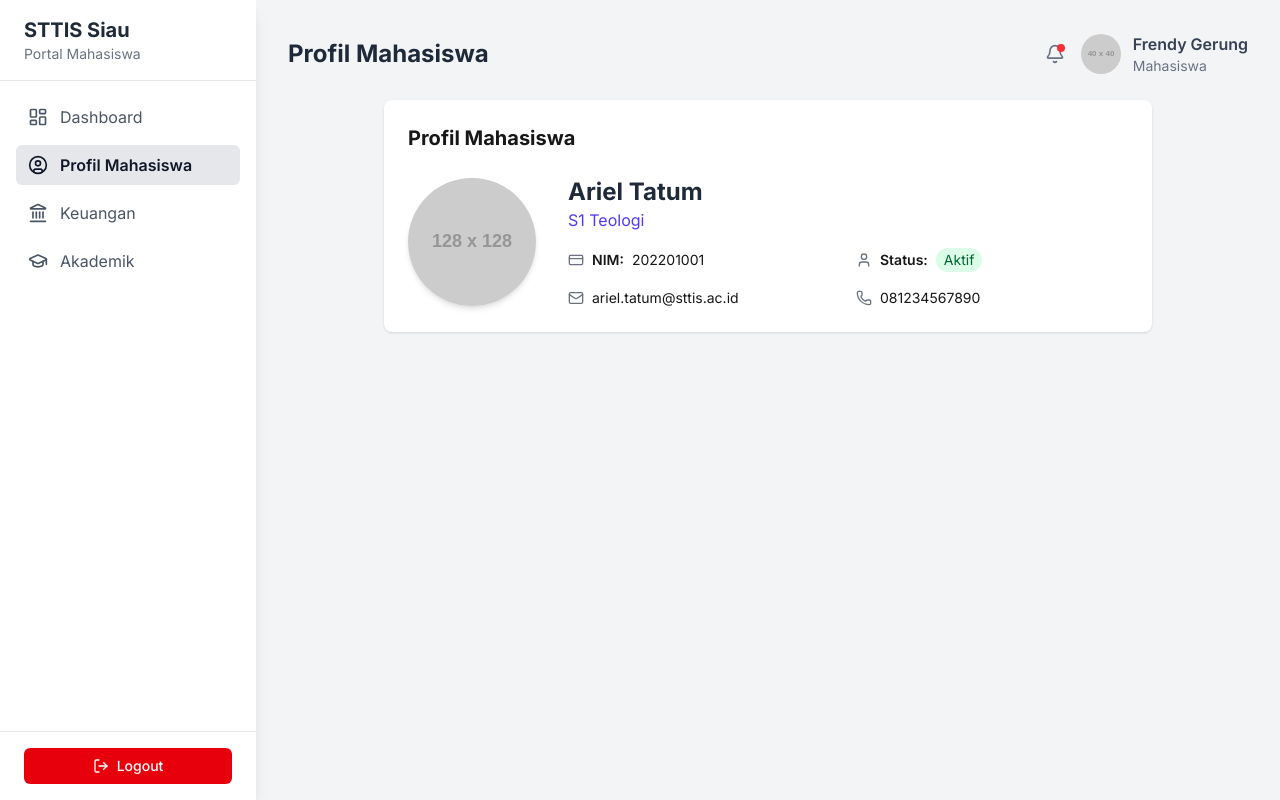
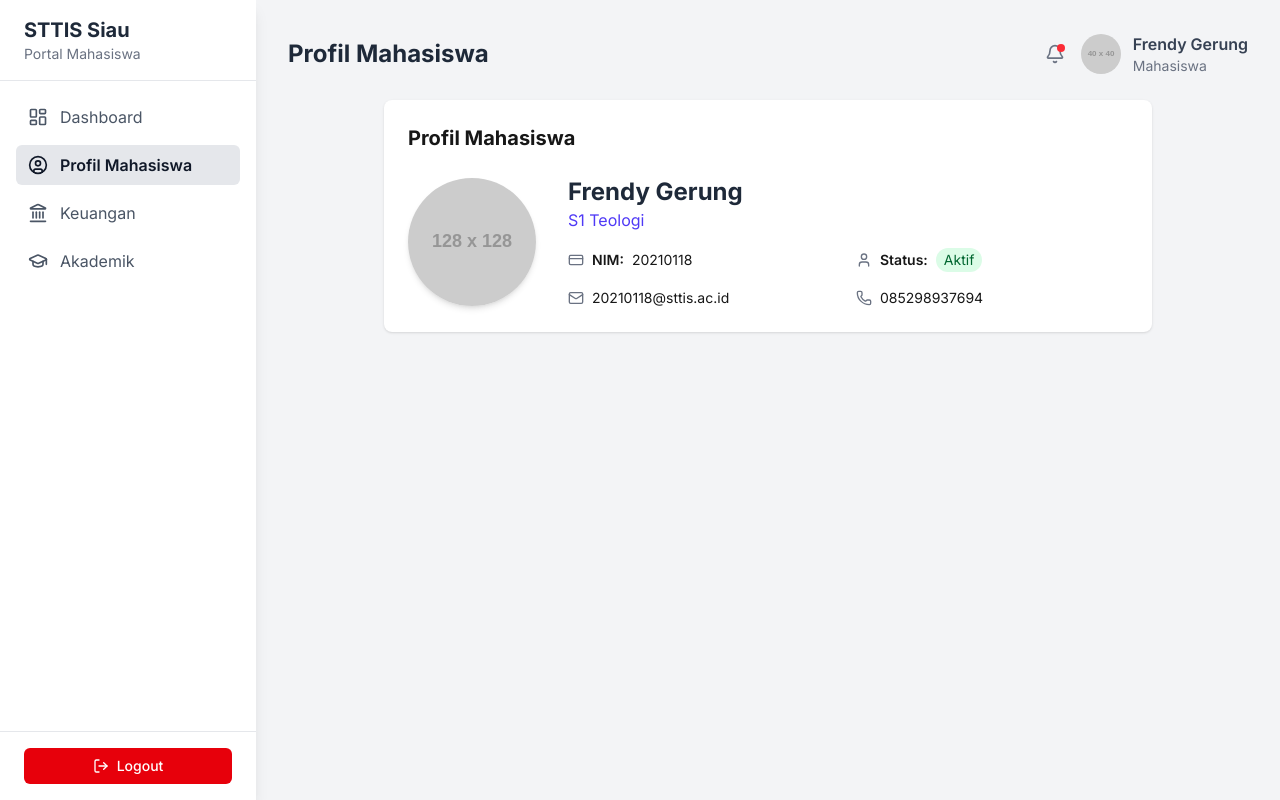
Before and after one commit to Greenson22/siau-app, a Next.js app: page / in a window 1280 px wide. Both pictures are taken after a click on the link "Profil Mahasiswa". Built offline with nearby package versions, Linux system fonts and the light colour scheme.

Commit message:
refactor: merubah identitas pengguna

```diff
--- a/src/components/fragments/ProfileView/index.tsx
+++ b/src/components/fragments/ProfileView/index.tsx
@@ -7,13 +7,13 @@ const ProfileView = () => (
         <div className="flex flex-col md:flex-row items-center gap-8">
             <img src="https://placehold.co/128x128/E2E8F0/4A5568?text=Foto" alt="Foto Profil" className="w-32 h-32 rounded-full shadow-md"/>
             <div className="flex-1">
-                <p className="text-2xl font-bold text-gray-800">Ariel Tatum</p>
+                <p className="text-2xl font-bold text-gray-800">Frendy Gerung</p>
                 <p className="text-indigo-600">S1 Teologi</p>
                 <div className="mt-4 grid grid-cols-1 sm:grid-cols-2 gap-4 text-sm">
-                    <div className="flex items-center gap-2"><CreditCard size={16} className="text-gray-500" /><span className="font-semibold">NIM:</span><span>202201001</span></div>
+                    <div className="flex items-center gap-2"><CreditCard size={16} className="text-gray-500" /><span className="font-semibold">NIM:</span><span>20210118</span></div>
                     <div className="flex items-center gap-2"><User size={16} className="text-gray-500" /><span className="font-semibold">Status:</span><span className="px-2 py-0.5 bg-green-100 text-green-800 rounded-full">Aktif</span></div>
-                    <div className="flex items-center gap-2"><Mail size={16} className="text-gray-500" /><span>ariel.tatum@sttis.ac.id</span></div>
-                    <div className="flex items-center gap-2"><Phone size={16} className="text-gray-500" /><span>081234567890</span></div>
+                    <div className="flex items-center gap-2"><Mail size={16} className="text-gray-500" /><span>20210118@sttis.ac.id</span></div>
+                    <div className="flex items-center gap-2"><Phone size={16} className="text-gray-500" /><span>085298937694</span></div>
                 </div>
             </div>
         </div>
```
